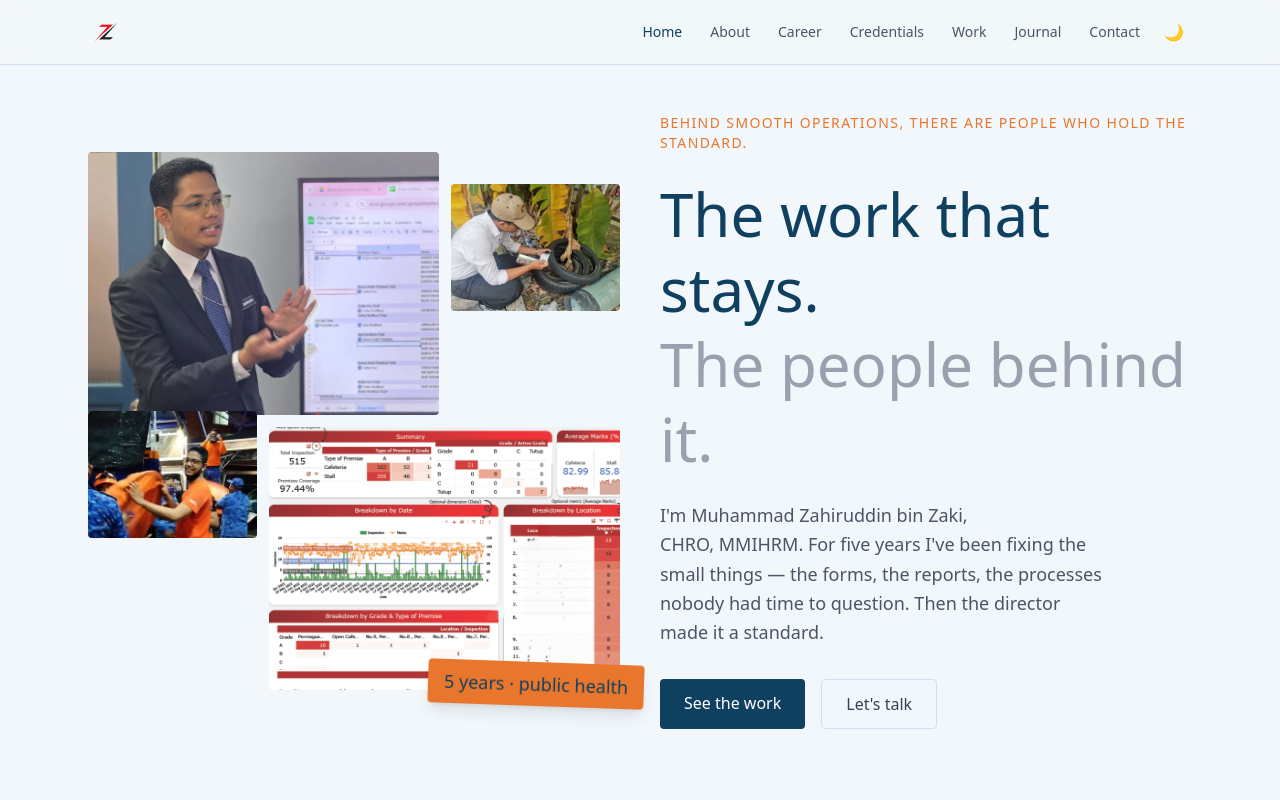
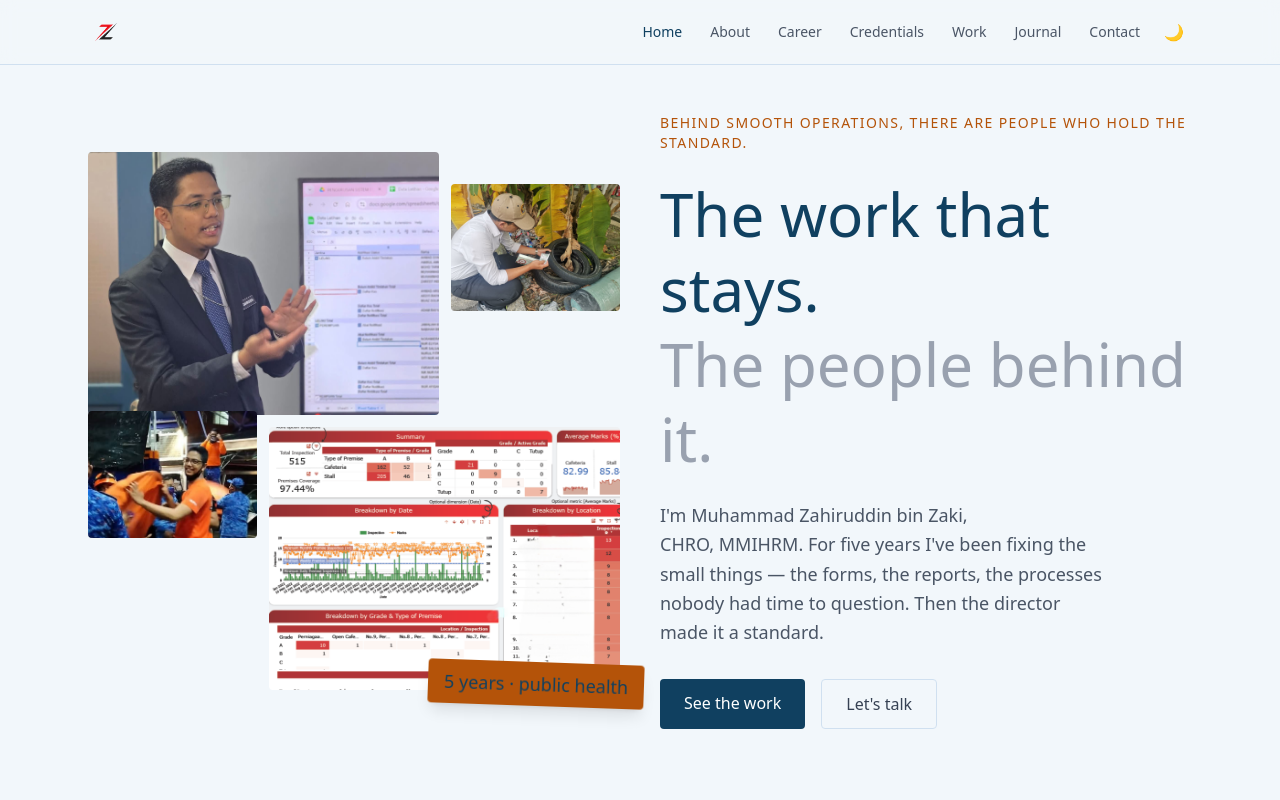
Before and after one commit to ik4lyfe/zahiruddin-portfolio-v2, a Next.js app: page / in a window 1280 px wide. Shown: the top 800 px of the page. Built offline with nearby package versions, Linux system fonts and the light colour scheme; a web font is replaced by a local one.

Commit message:
security: add HSTS, CSP, X-Frame-Options, Permissions-Policy via _headers; a11y gold contrast

```diff
--- a/src/app/globals.css
+++ b/src/app/globals.css
@@ -7,7 +7,7 @@
   --color-surface: #ffffff;
   --color-ink: #1a2a3a;
   --color-navy: #104060;
-  --color-gold: #e8762c;
+  --color-gold: #b45309; /* amber-700 — contrast 4.66:1 on light bg (WCAG AA) */
   --color-line: #d0e0f0;
   --color-terra: #e35d3c;
 
@@ -20,7 +20,7 @@
   --surface: #ffffff;
   --ink: #1a2a3a;
   --primary: #104060;
-  --accent: #e8762c;
+  --accent: #b45309;
   --border: #d0e0f0;
 }
 
@@ -31,6 +31,7 @@
   --primary: #90c0e0;
   --accent: #5ba3c6;
   --border: #1d4460;
+  --color-gold: #e8762c; /* bright gold on dark — high contrast */
 }
 
 html { scroll-behavior: smooth; }
```
Also changed, not shown: 1 other file (tests, documents, lock files or other folders).
